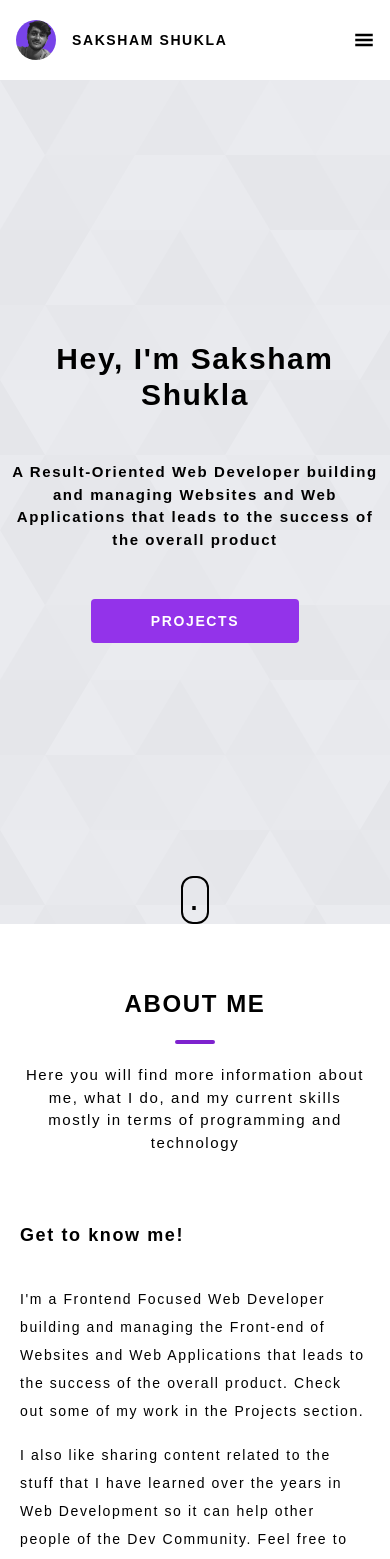
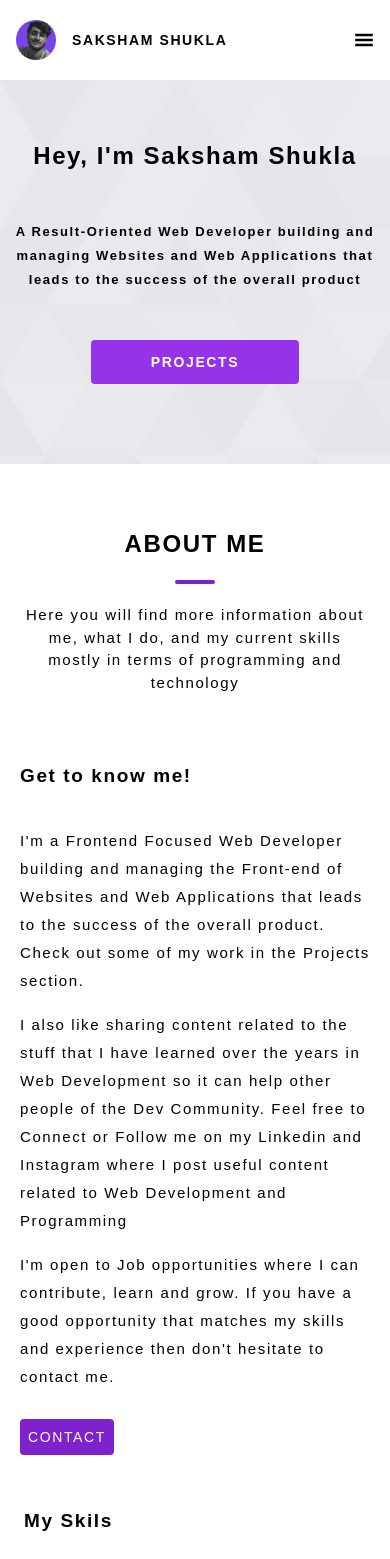
Before and after one commit to Saksham-Shukla-05/personal-portfolio-, a React (Create React App) app: page / in a window 390 px wide. Shown: the top 1559 px of the page. Built offline with nearby package versions, Linux system fonts and the light colour scheme.

Commit message:
Added Some more Styling.

```diff
--- a/src/App.js
+++ b/src/App.js
@@ -139,7 +139,7 @@ function HeroSection({ isDark }) {
   return (
     <div
       style={{ backgroundImage: `url(${commonBg})` }}
-      className="h-screen relative  bg-cover bg-center  border-black w-full"
+      className="h-96 md:h-screen relative  bg-cover bg-center  border-black w-full"
     >
       <div className="absolute  pointer-events-none h-full w-full inset-0 z-0 bg-gray-300 bg-opacity-0 "></div>
 
@@ -156,12 +156,12 @@ function HeroSection({ isDark }) {
           }
         >
           <div className="p-2">
-            <p className="text-center text-3xl md:text-4xl lg:text-5xl font-bold">
+            <p className="text-center text-2xl md:text-4xl lg:text-5xl font-bold">
               Hey, I'm Saksham Shukla
             </p>
           </div>
           <div className="p-2 w-full lg:w-[80%] text-center">
-            <p className="text-[15px] md:leading-10 md:text-[18px] font-semibold">
+            <p className="text-[13px] leading-6 md:leading-10 md:text-[18px] font-semibold">
               A Result-Oriented Web Developer building and managing Websites and
               Web Applications that leads to the success of the overall product
             </p>
@@ -200,11 +200,11 @@ function HeroSection({ isDark }) {
             </div>
           </div>
 
-          <div className="h-12 w-7 absolute bottom-0 rounded-xl border-solid border-2 border-black">
+          {/* <div className="h-12 w-7 absolute bottom-0 rounded-xl border-solid border-2 border-black">
             <div className="relative animation-dotMove ">
               <span className="text-4xl absolute top-0 left-1.5 ">.</span>
             </div>
-          </div>
+          </div> */}
         </div>
       </div>
     </div>
@@ -231,17 +231,17 @@ function AboutMe({ isDark }) {
 
       <div className="mt-5 gap-4 md:gap-3 w-full  flex flex-col lg:flex-row justify-between">
         <div className="p-3 md:p-6 flex flex-col gap-7 flex-1">
-          <div className="p-2 md:p-5 font-bold text-[18px] md:text-xl">
+          <div className="p-2 md:p-5 font-bold text-[19px] md:text-xl">
             Get to know me!
           </div>
           <div className="px-2 md:px-5 w-full lg:max-w-lg  flex-col flex gap-4 text-[15px]  ">
-            <p className="text-[14px] font-medium md:font-normal md:text-[15px] leading-7 md:leading-8">
+            <p className="text-[15px] font-medium md:font-normal md:text-[15px] leading-7 md:leading-8">
               I'm a Frontend Focused Web Developer building and managing the
               Front-end of Websites and Web Applications that leads to the
               success of the overall product. Check out some of my work in the
               Projects section.
             </p>
-            <p className="text-[14px] md:text-[15px] leading-7">
+            <p className="text-[15px] md:text-[15px] leading-7">
               I also like sharing content related to the stuff that I have
               learned over the years in Web Development so it can help other
               people of the Dev Community. Feel free to Connect or Follow me on
@@ -249,7 +249,7 @@ function AboutMe({ isDark }) {
               Web Development and Programming
             </p>
 
-            <p className="text-[14px] md:text-[15px] leading-7">
+            <p className="text-[15px] md:text-[15px] leading-7">
               I'm open to Job opportunities where I can contribute, learn and
               grow. If you have a good opportunity that matches my skills and
               experience then don't hesitate to contact me.
@@ -263,7 +263,7 @@ function AboutMe({ isDark }) {
         </div>
 
         <div className="p-4  flex flex-col flex-1">
-          <div className="p-2 md:p-5 px-2 font-bold text-[18px] md:text-xl">
+          <div className="p-2 md:p-5 px-2 font-bold text-[19px] md:text-xl">
             My Skils
           </div>
           <div className="py-10 w-full md:w-[75%] flex gap-6 md:gap-8 flex-wrap">
```
